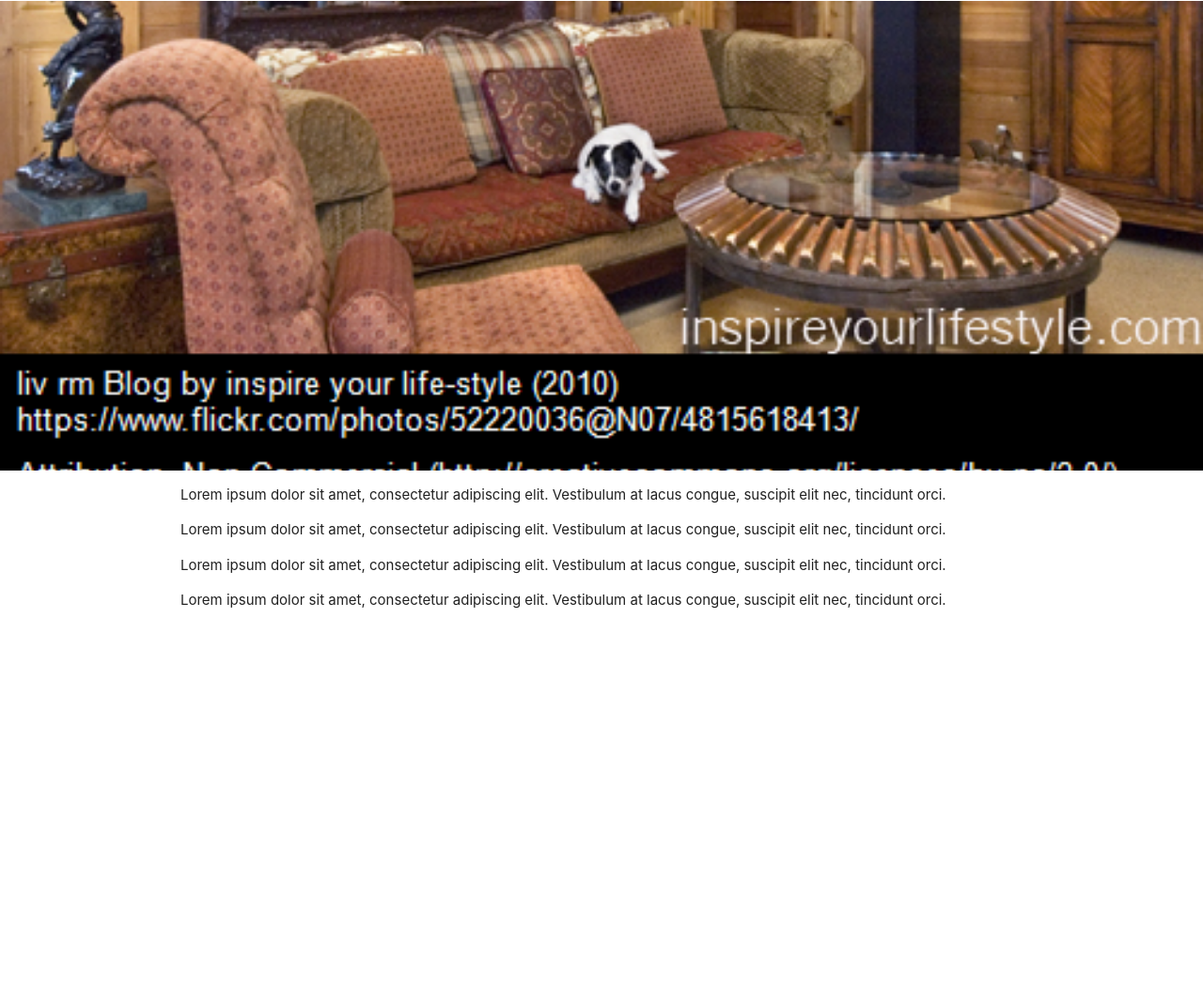
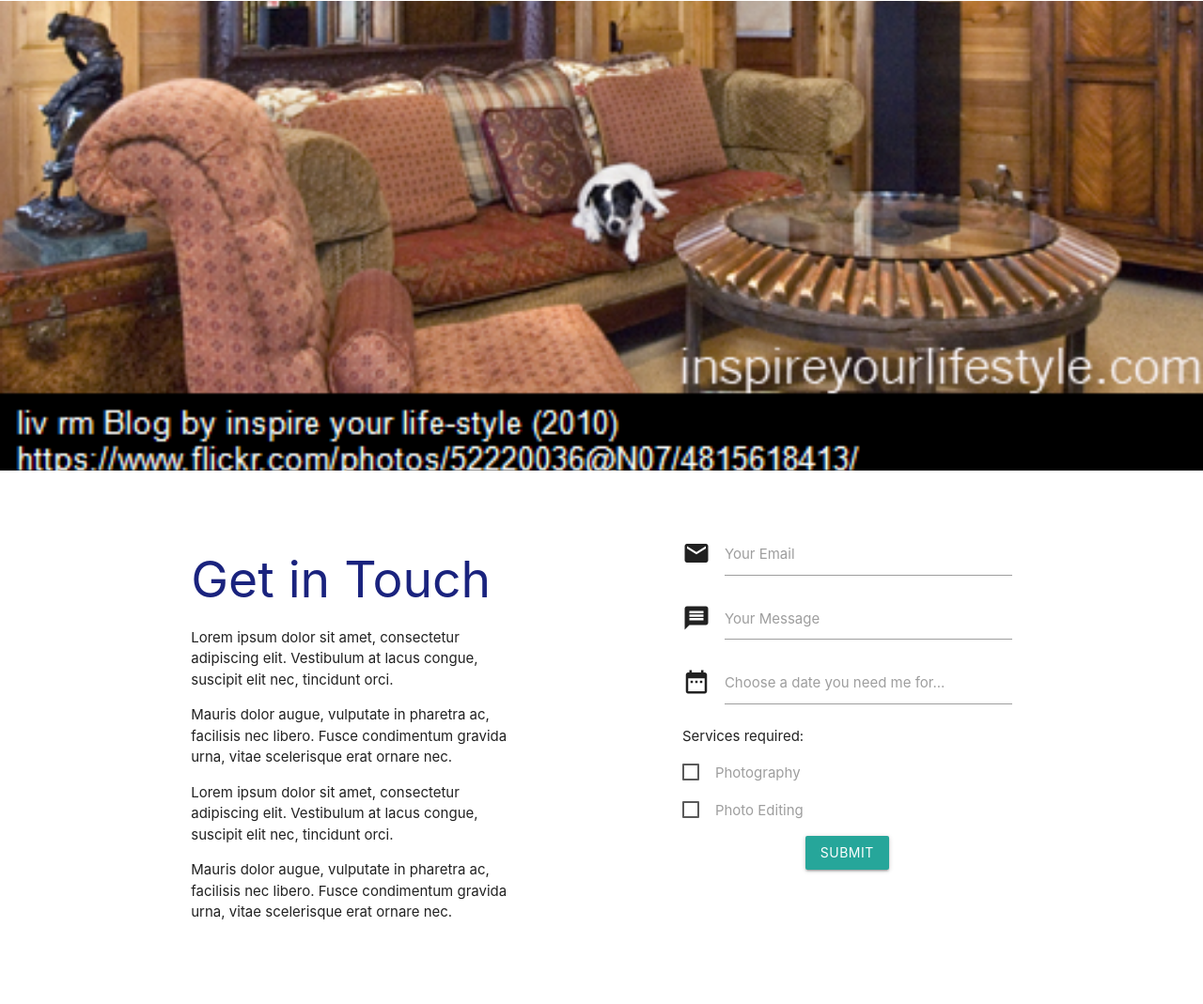
Before and after one commit to johnmayor723/bnbHomes_materialized, a plain HTML site: page index.html in a window 1280 px wide. Shown: the part 2978-4047 px from the top of the page at 94% size. Before the commit the page ends 3644 px from the top, so only its background shows below. Drawn offline with nearby package versions, Linux system fonts and the light colour scheme.

Commit message:
correction made

```diff
--- a/index.html
+++ b/index.html
@@ -127,14 +127,56 @@
       <img src="images2/main4.png" alt="" class="responsive-img">
     </div>
   </div>
-  <!-- contact form -->
-<div class="container">
-    <p>Lorem ipsum dolor sit amet, consectetur adipiscing elit. Vestibulum at lacus congue, suscipit elit nec, tincidunt orci.</p>
-    <p>Lorem ipsum dolor sit amet, consectetur adipiscing elit. Vestibulum at lacus congue, suscipit elit nec, tincidunt orci.</p>
-    <p>Lorem ipsum dolor sit amet, consectetur adipiscing elit. Vestibulum at lacus congue, suscipit elit nec, tincidunt orci.</p>
-    <p>Lorem ipsum dolor sit amet, consectetur adipiscing elit. Vestibulum at lacus congue, suscipit elit nec, tincidunt orci.</p>
-  </div>
+ <section class="section container scrollspy" id="contact">
+    <div class="row">
+      <div class="col s12 l5">
+        <h2 class="indigo-text text-darken-4">Get in Touch</h2>
+        <p>Lorem ipsum dolor sit amet, consectetur adipiscing elit. Vestibulum at lacus congue, suscipit elit nec, tincidunt orci.</p>
+        <p>Mauris dolor augue, vulputate in pharetra ac, facilisis nec libero. Fusce condimentum gravida urna, vitae scelerisque erat ornare nec.</p>
+        <p>Lorem ipsum dolor sit amet, consectetur adipiscing elit. Vestibulum at lacus congue, suscipit elit nec, tincidunt orci.</p>
+        <p>Mauris dolor augue, vulputate in pharetra ac, facilisis nec libero. Fusce condimentum gravida urna, vitae scelerisque erat ornare nec.</p>
+      </div>
+      <div class="col s12 l5 offset-l2">
+        <form>
+          <div class="input-field">
+            <i class="material-icons prefix">email</i>
+            <input type="email" id="email">
+            <label for="email">Your Email</label>
+          </div>
+          <div class="input-field">
+            <i class="material-icons prefix">message</i>
+            <textarea id="message" class="materialize-textarea" cols="20" rows="20"></textarea>
+            <label for="message">Your Message</label>
+          </div>
+          <div class="input-field">
+            <i class="material-icons prefix">date_range</i>
+            <input type="text" id="date" class="datepicker">
+            <label for="date">Choose a date you need me for...</label>
+          </div>
+          <div class="input-field">
+            <p>Services required:</p>
+            <p>
+              <label>
+                <input type="checkbox">
+                <span>Photography</span>
+              </label>
+            </p>
+            <p>
+              <label>
+                <input type="checkbox">
+                <span>Photo Editing</span>
+              </label>
+            </p>
+          </div>
+          <div class="input-field center">
+            <button class="btn">Submit</button>
+          </div>
+        </form>
+      </div>
+    </div>
+  </section>
   <!-- footer -->
+
 
   <!-- Compiled and minified JavaScript -->
   <script src="https://code.jquery.com/jquery-3.3.1.min.js"></script>
```
